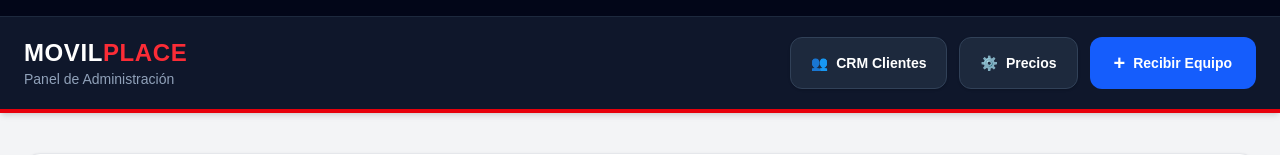
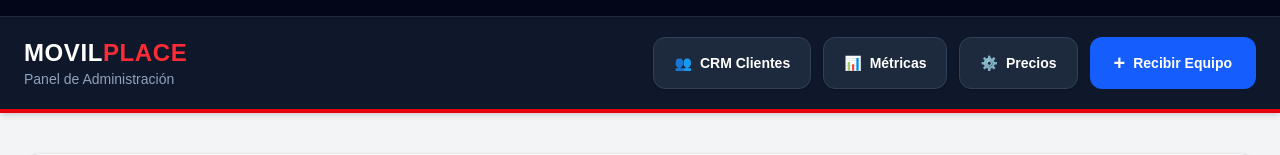
Before and after one commit to Ricardo-rdz-dz/celulares-frontend, a Next.js app: page /admin in a window 1280 px wide. Shown: the top 155 px of the page. Built offline with nearby package versions, Linux system fonts and the light colour scheme; no server answers.

Commit message:
se modifica posicion del boton metricas

```diff
--- a/app/admin/page.tsx
+++ b/app/admin/page.tsx
@@ -114,14 +114,7 @@ const handleCerrarSesion = () => {
             >
               👤 {usuarioActivo.nombre} ({usuarioActivo.rol})
             </button>
-            {/* ✨ NUEVO BOTÓN: Acceso a Métricas */}
-            <button
-              onClick={() => router.push('/admin/metricas')}
-              className="bg-slate-800 hover:bg-slate-700 text-white px-5 py-3 rounded-xl font-bold border border-slate-700 transition-all flex items-center gap-2 text-sm shadow-sm"
-              title="Ver Dashboard de KPIs"
-            >
-              <span>📊</span> Métricas
-            </button>
+
             <span className="text-slate-700">|</span>
             <button
               onClick={handleCerrarSesion}
@@ -144,6 +137,14 @@ const handleCerrarSesion = () => {
           <button onClick={() => router.push('/admin/clientes')} className="bg-slate-800 hover:bg-slate-700 text-white px-5 py-3 rounded-xl font-bold border border-slate-700 transition-all flex items-center gap-2 text-sm shadow-sm">
             <span>👥</span> CRM Clientes
           </button>
+           {/* ✨ NUEVO BOTÓN: Acceso a Métricas */}
+            <button
+              onClick={() => router.push('/admin/metricas')}
+              className="bg-slate-800 hover:bg-slate-700 text-white px-5 py-3 rounded-xl font-bold border border-slate-700 transition-all flex items-center gap-2 text-sm shadow-sm"
+              title="Ver Dashboard de KPIs"
+            >
+              <span>📊</span> Métricas
+            </button>
           <button onClick={() => router.push('/admin/catalogo')} className="bg-slate-800 hover:bg-slate-700 text-white px-5 py-3 rounded-xl font-bold border border-slate-700 transition-all flex items-center gap-2 text-sm shadow-sm">
             <span>⚙️</span> Precios
           </button>
```
